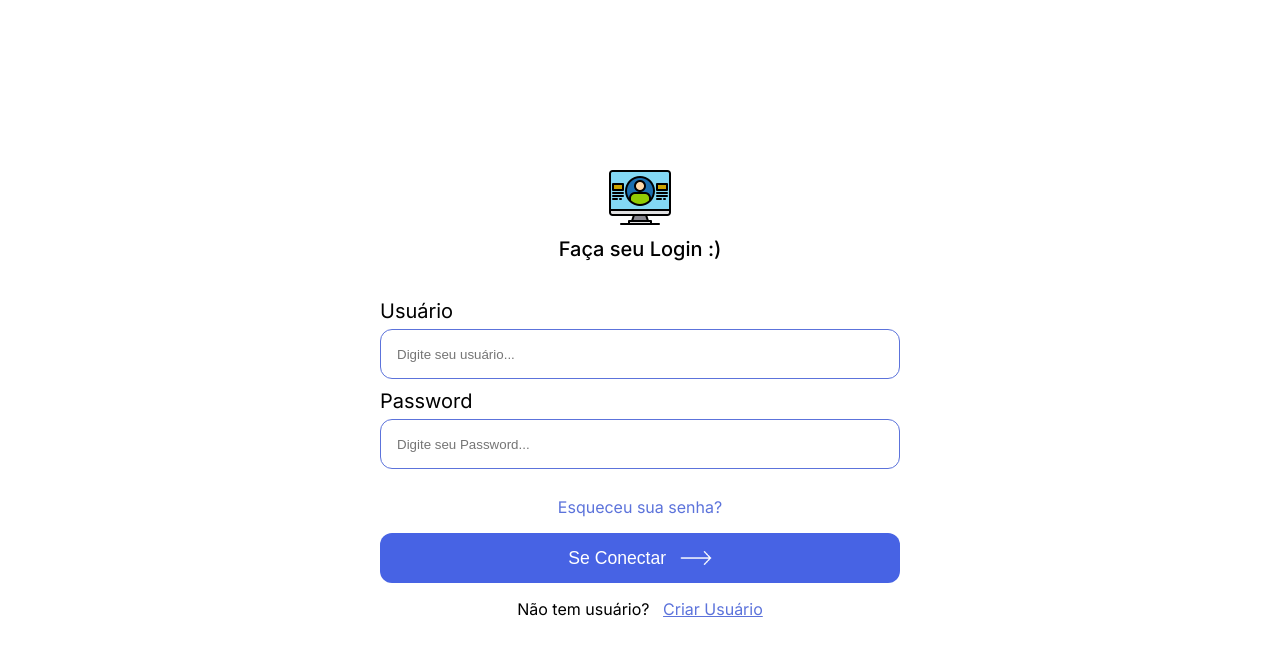
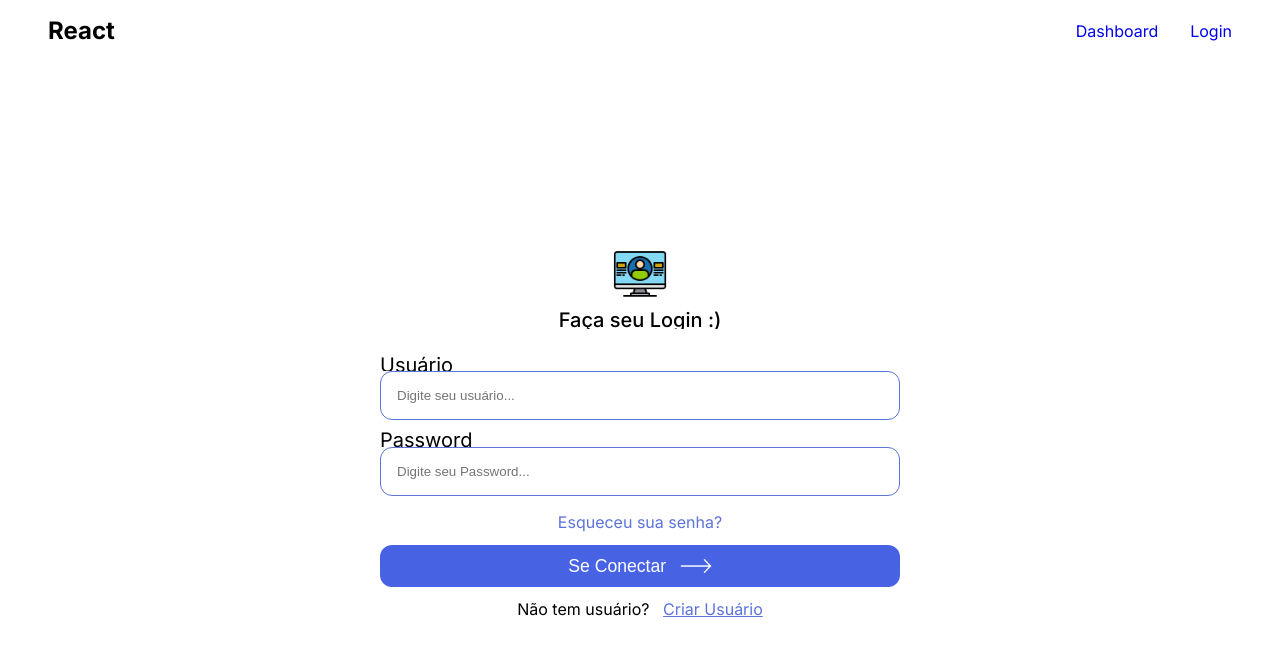
Before and after one commit to Martarelli/ReactPratice, a React (Vite) app: page /login in a window 1280 px wide. Shown: the top 656 px of the page. Built offline with nearby package versions, Linux system fonts and the light colour scheme.

Commit message:
feat: add routes and header component

```diff
--- a/package.json
+++ b/package.json
@@ -12,7 +12,8 @@
   "dependencies": {
     "firebase": "^10.11.1",
     "react": "^18.2.0",
-    "react-dom": "^18.2.0"
+    "react-dom": "^18.2.0",
+    "react-router-dom": "^6.23.0"
   },
   "devDependencies": {
     "@types/react": "^18.2.66",
--- a/src/App.jsx
+++ /dev/null
@@ -1,50 +0,0 @@
-import logo from './assets/logo.png'
-import arrow from './assets/arrow.png'
-import './App.css'
-import './App.css';
-// import { collection, query, orderBy, onSnapshot } from 'firebase/firestore';
-// import { db } from './firebase';
-
-
-export function App() {
-
-  return (
-    <div className="container">
-      <header className="header">
-        <img src={logo} alt="logo" />
-        <span>Faça seu Login :)</span>
-      </header>
-      <form>
-        <div className="inputContainer">
-          <label htmlFor="email">Usuário</label>
-          <input
-            type="text"
-            name="email"
-            id="email"
-            placeholder="Digite seu usuário..."/>
-        </div>
-
-        <div className="inputContainer">
-          <label htmlFor="password">Password</label>
-          <input
-            type="password"
-            name="password"
-            id="password"
-            placeholder="Digite seu Password..."/>
-        </div>
-
-        <a href="">Esqueceu sua senha?</a>
-
-        <button className="button">
-          Se Conectar
-          <img src={arrow} alt="arrow" />
-        </button>
-
-        <div className="footer">
-          <p>Não tem usuário?</p>
-          <a href="">Criar Usuário</a>
-        </div>
-      </form>
-    </div>
-  )
-}
--- /dev/null
+++ b/src/components/header/header.css
@@ -0,0 +1,22 @@
+header {
+    display: flex;
+    align-items: center;
+    justify-content: space-between;
+
+    width: 100vw;
+    padding: 1rem 3rem;
+}
+
+.links {
+    display: flex;
+    gap: 2rem;
+}
+
+.links a {
+    text-decoration: none;
+    transition: 150ms ease-in-out;
+}
+.links a:hover {
+    font-weight: 600;
+    text-decoration: underline;
+}
--- /dev/null
+++ b/src/components/header/header.jsx
@@ -0,0 +1,18 @@
+import './header.css';
+import {Link} from 'react-router-dom'
+
+function Header() {
+    return (
+        <header>
+            <div>
+                <h2>React</h2>
+            </div>
+            <div className='links'>
+                <Link to='/'>Dashboard</Link>
+                <Link to='/dashboard'>Login</Link>
+            </div>
+        </header>
+    )
+}
+
+export default Header;
--- a/src/main.jsx
+++ b/src/main.jsx
@@ -1,9 +1,12 @@
-import React from 'react'
-import ReactDOM from 'react-dom/client'
-import {App} from './App.jsx'
+import React from 'react';
+import ReactDOM from 'react-dom/client';
+import { BrowserRouter} from 'react-router-dom';
+import MainRoutes from './routes.jsx';
 
 ReactDOM.createRoot(document.getElementById('root')).render(
   <React.StrictMode>
-    <App />
+    <BrowserRouter>
+      <MainRoutes/>
+    </BrowserRouter>
   </React.StrictMode>,
 )
--- /dev/null
+++ b/src/pages/login/login.jsx
@@ -0,0 +1,56 @@
+import logo from '../../assets/logo.png';
+import arrow from '../../assets/arrow.png';
+import '../../styles/login/login.css';
+import Header from '../../components/header/header';
+
+// import { collection, query, orderBy, onSnapshot } from 'firebase/firestore';
+// import { db } from './firebase';
+
+
+export function Login() {
+
+  return (
+
+    <div>
+      <Header/>
+      <div className="container">
+        <header className="header">
+          <img src={logo} alt="logo" />
+          <span>Faça seu Login :)</span>
+        </header>
+        <form>
+          <div className="inputContainer">
+            <label htmlFor="email">Usuário</label>
+            <input
+              type="text"
+              name="email"
+              id="email"
+              placeholder="Digite seu usuário..."/>
+          </div>
+
+          <div className="inputContainer">
+            <label htmlFor="password">Password</label>
+            <input
+              type="password"
+              name="password"
+              id="password"
+              placeholder="Digite seu Password..."/>
+          </div>
+
+          <a href="">Esqueceu sua senha?</a>
+
+          <button className="button">
+            Se Conectar
+            <img src={arrow} alt="arrow" />
+          </button>
+
+          <div className="footer">
+            <p>Não tem usuário?</p>
+            <a href="">Criar Usuário</a>
+          </div>
+        </form>
+      </div>
+      <div></div>
+    </div>
+  )
+}
--- /dev/null
+++ b/src/routes.jsx
@@ -0,0 +1,13 @@
+import { Navigate, Routes, Route } from 'react-router-dom';
+import { Login } from './pages/login/login';
+import './styles/app.css';
+
+function MainRoutes() {
+    return (
+        <Routes>
+            <Route path="*" element={<Navigate to="/login" />} />
+            <Route path="/login" element={<Login />}/>
+        </Routes>
+    )
+}
+export default MainRoutes;
--- /dev/null
+++ b/src/styles/app.css
@@ -0,0 +1,20 @@
+* {
+    margin: 0;
+    padding: 0;
+    box-sizing: border-box;
+    text-decoration: none;
+    overflow: hidden;
+}
+
+html, body {
+    font-family: "Inter", sans-serif;
+}
+
+body #root > div{
+    display: flex;
+    flex-direction: column;
+    align-items: center;
+    justify-content: space-between;
+    min-width: 100vw;
+    min-height: 100vh;
+}
--- a/src/App.css
+++ b/src/styles/login/login.css
@@ -1,17 +1,6 @@
-* {
-    margin: 0;
-    padding: 0;
-    box-sizing: border-box;
-    text-decoration: none;
-}
-
-html, body {
-    font-family: "Inter", sans-serif;
-}
-
 .container {
-    width: 100vw;
-    height: 100vh;
+    width: 100%;
+    height: 50vh;
 
     display: flex;
     align-items: center;
@@ -23,13 +12,12 @@ html, body {
     display: flex;
     flex-direction: column;
     align-items: center;
-    margin-bottom: 2.5rem;
+    padding: 1rem 0;
 }
 
 .container .header span {
     padding-top: 0.5rem;
 
-    line-height: 1.5rem;
     font-size: 1.25rem;
     font-weight: 500;
 }
@@ -49,8 +37,7 @@ html, body {
 .container form .inputContainer label {
     font-weight: 400;
     font-size: 1.25rem;
-    line-height: 1.25rem;
-    padding-bottom: 0.5rem;
+    padding: 0.5rem 0;
 }
 
 .container form .inputContainer input {
@@ -58,7 +45,6 @@ html, body {
     flex-direction: row;
     align-items: flex-start;
     padding: 1rem;
-    margin-bottom: 0.75rem;
 
     width: 520px;
     height: 50px;
@@ -113,13 +99,11 @@ html, body {
 .container form .footer p{
     font-weight: 400;
     font-size: 1rem;
-    line-height: 1.25rem;
 }
 
 .container form .footer a{
     font-weight: 400;
     font-size: 1rem;
-    line-height: 1.25rem;
     text-decoration: underline;
     color: #5C73DB;
 }
```
Also changed, not shown: 1 other file (tests, documents, lock files or other folders).
